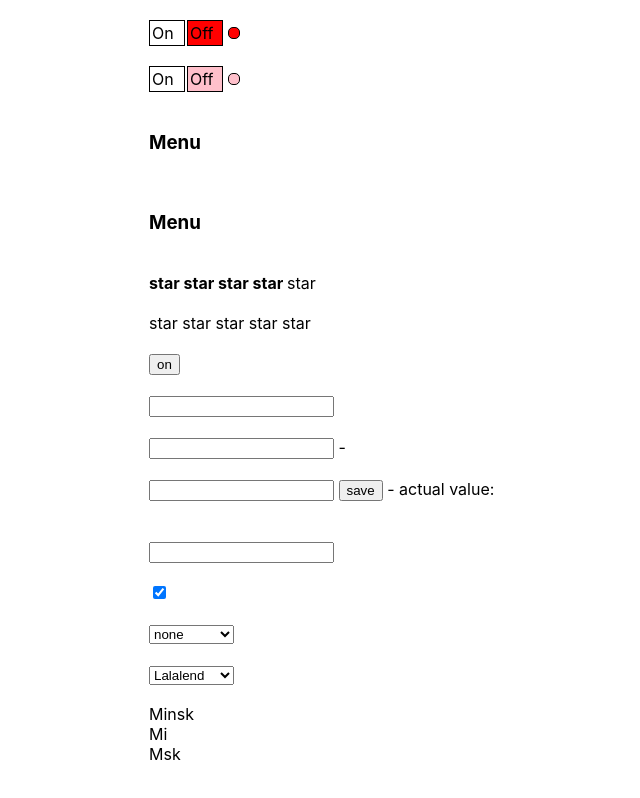
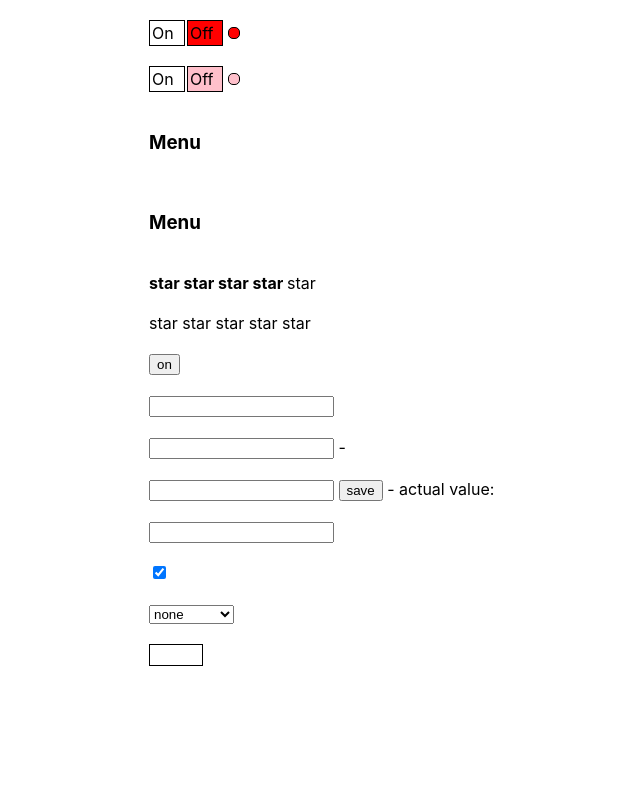
Before and after one commit to AnnaMintel/React-TypeScript_Training_Part2, a React (Create React App) app: page / in a window 1280 px wide. Shown: the whole page, without its empty margins (191-831 px from the left). Built offline with nearby package versions, Linux system fonts and the light colour scheme.

Commit message:
feat: created select

```diff
--- a/src/App.tsx
+++ b/src/App.tsx
@@ -18,6 +18,9 @@ const App = () => {
   let [accordionCollapsed, setAccordionCollapsed] = useState<boolean>(false);
 
   const responseFromServer = Math.floor(Math.random() * 10) > 4 ? true : false;
+
+  // select
+  const [value, setValue] = useState(null);
 
   const onClick = (value: any) => {
     console.log(value)
@@ -53,7 +56,6 @@ const App = () => {
       <TrackValueOfUncontrolledInputByButtonPress />
       <br />
       <br />
-      <br />
       <ControlledInput />
       <br />
       <br />
@@ -63,11 +65,12 @@ const App = () => {
       <ControlledSelect />
       <br />
       <br />
-      <Select onChange={() => console.log("Value changed")}
-          value={"1"}
+      <Select
+          value={value}
           items={[{value: 1, title: "Minsk"},
           {value: 2, title: "Mi"},
-          {value: 3, title: "Msk"}]}/>
+          {value: 3, title: "Msk"}]}
+          setValue={setValue}/>
     </div>
   );
 };
--- a/src/components/Select/Select.module.css
+++ b/src/components/Select/Select.module.css
@@ -0,0 +1,22 @@
+.select span.main{
+    border: 1px solid black;
+    display: inline-block;
+    min-height: 20px;
+    min-width: 40px;
+    padding: 0 6px;
+}
+
+.items {
+    position: absolute;
+    padding: 5px;
+    border: 1px solid black;
+}
+
+.select.active .items {
+    display:block;
+}
+
+.itemHover:hover {
+    background-color: aqua;
+    cursor: pointer;
+}
--- a/src/components/Select/Select.tsx
+++ b/src/components/Select/Select.tsx
@@ -1,32 +1,43 @@
-import React from "react";
+import React, { useState } from "react";
 import styles from './Select.module.css';
 
 export type ItemType = {
-  title: string
+  title: string,
   value: number
 }
 
 type SelectType = {
   value?: any,
-  onChange: (value: any) => void
-  items: ItemType[]
+  items: ItemType[],
+  setValue: (value: any) => void
 }
 
 export const Select = (props: SelectType) => {
 
-  const selectedItem = props.items.find(i => i.value === props.value);
+  const [active, setActive] = useState(false);
+
+  const showItems = () => setActive(!active);
+
+  const selectedItem = props.items.find(i => i.value == props.value);
 
   return (
-    <div className={styles.select}>
-      <select>
-        <option value={"1"}>Lalalend</option>
-        <option value={"2"}>Minsk</option>
-        <option value={"3"}>Warshawa</option>
-      </select>
+    <>
+      <div className={styles.select} onKeyPress={() => {}}>
 
-      <h3>{selectedItem && selectedItem.title}</h3>
-      {props.items.map(i => <div key={i.value}>{i.title}</div>)}
-
-    </div>
+        <span className={styles.main} onClick={showItems}>{selectedItem && selectedItem.title}</span>
+        {
+          active &&
+          <div className={styles.items}>
+            {props.items.map(i =>
+            <div className={styles.itemHover}
+              key={i.value}
+              onClick={() => {props.setValue(i.value); setActive(false)}}
+            >
+              {i.title}
+            </div>)}
+          </div>
+        }
+      </div>
+    </>
   )
 };
```
